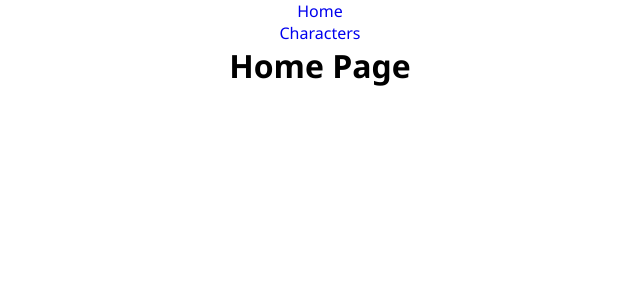
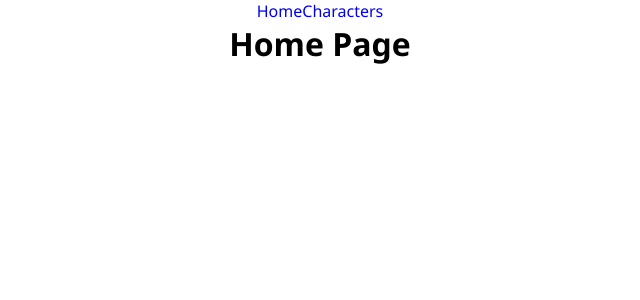
Before and after one commit to DieNobius/psw, a React (Create React App) app: page / in a window 1280 px wide. Shown: the top 300 px of the page, without its empty margins (320-960 px from the left). Built offline with nearby package versions, Linux system fonts and the light colour scheme.

Commit message:
Task-1 Убрал лишний код

```diff
--- a/src/components/Header/Header.jsx
+++ b/src/components/Header/Header.jsx
@@ -9,20 +9,12 @@ function Header() {
 	return (
 		<div className="header__inner">
 			{/* <img className="logo" src={logo} alt="" /> */}
-			<nav className="menu">
-				<ul className="ul__list">
-					<li className="menu__item">
 			<Link className="menu__link menu__home" to="/">
 				Home
 			</Link>
-					</li>
-					<li className="menu__item">
 			<Link className="menu__link menu__characters" to="/characters">
 				Characters
 			</Link>
-					</li>
-				</ul>
-			</nav>
 		</div>
 	)
 }
```
Lines whose indentation alone changed are shown as unchanged.
